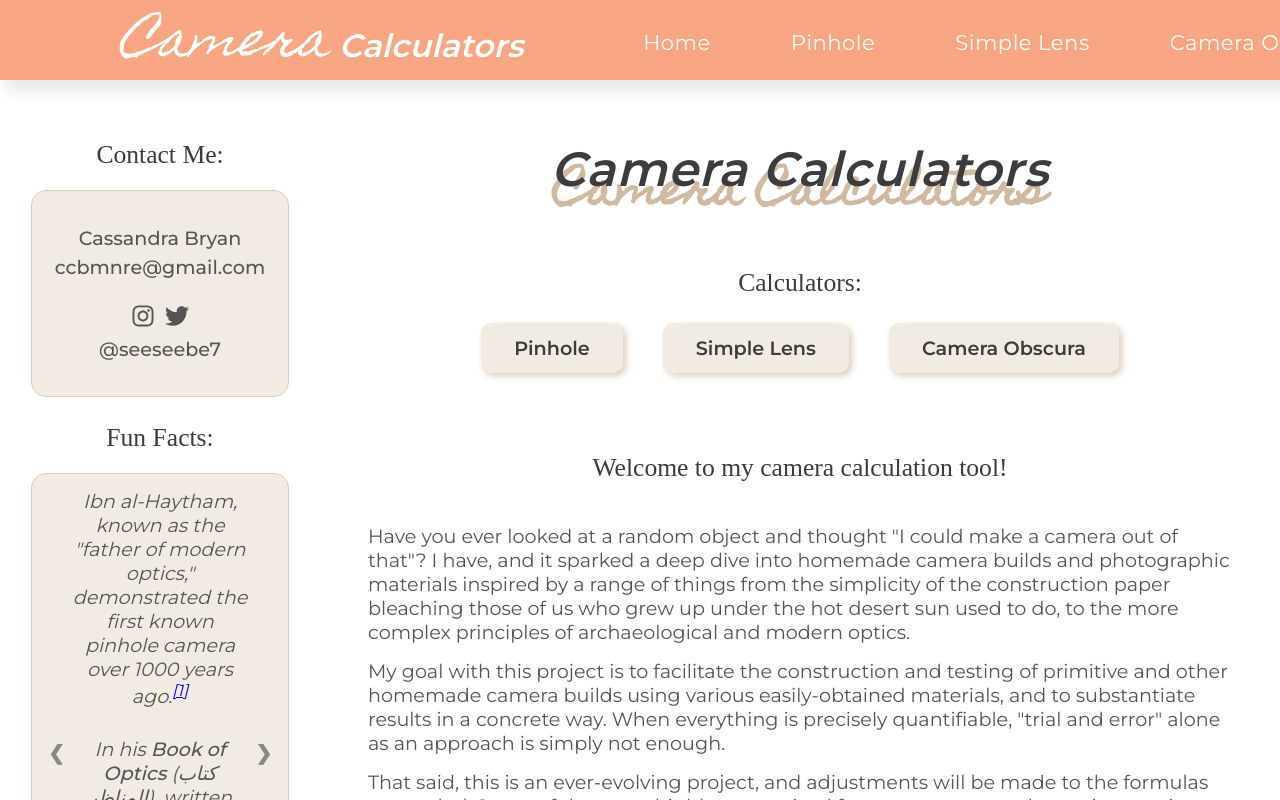
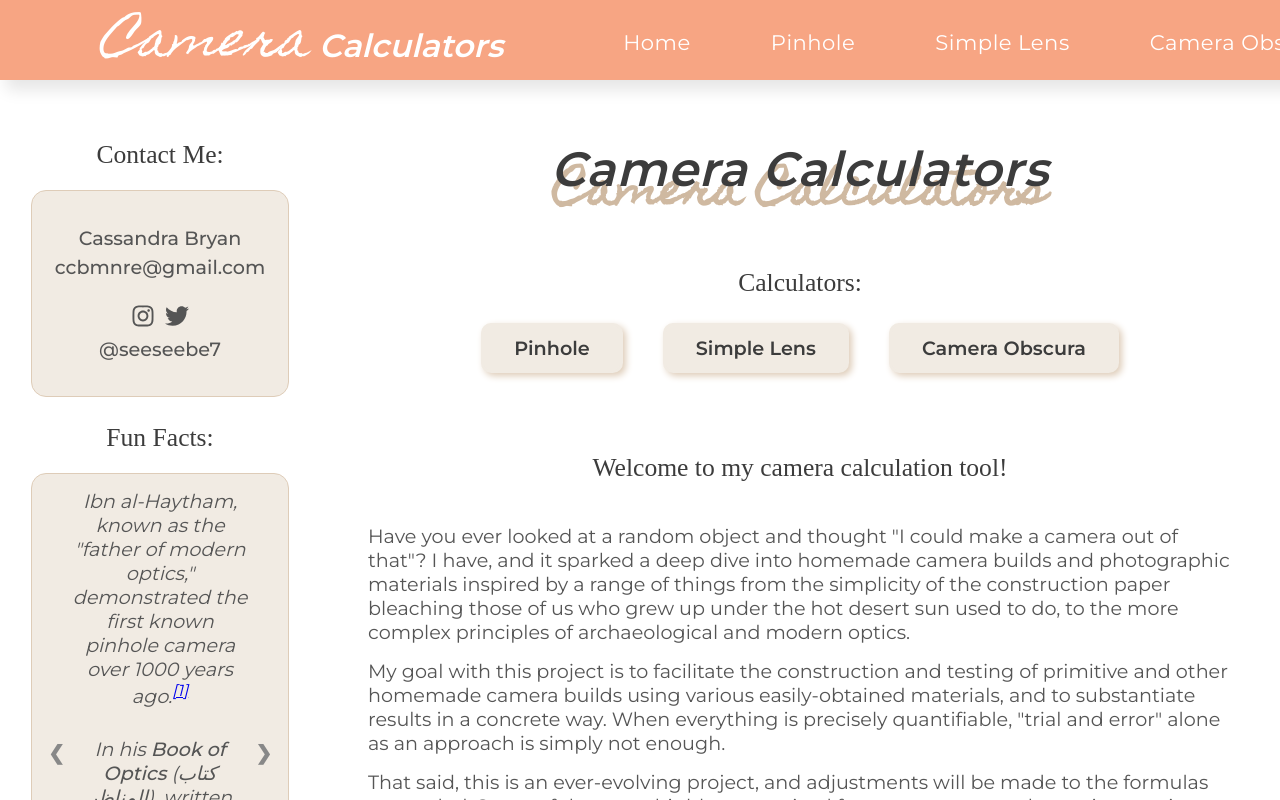
Before and after one commit to cbryanmn/camera-calculators, a React (Create React App) app in the folder frontend/: page / in a window 1280 px wide. Built offline with nearby package versions, Linux system fonts and the light colour scheme; a web font is replaced by a local one.

Commit message:
Update Navbar.css

```diff
--- a/frontend/src/components/Navbar.css
+++ b/frontend/src/components/Navbar.css
@@ -18,7 +18,7 @@
     display: flex;
     align-items: center;
     color: #fff;
-    margin-left: 120px;
+    margin-left: 100px;
     text-align: center;
 }
 
```
